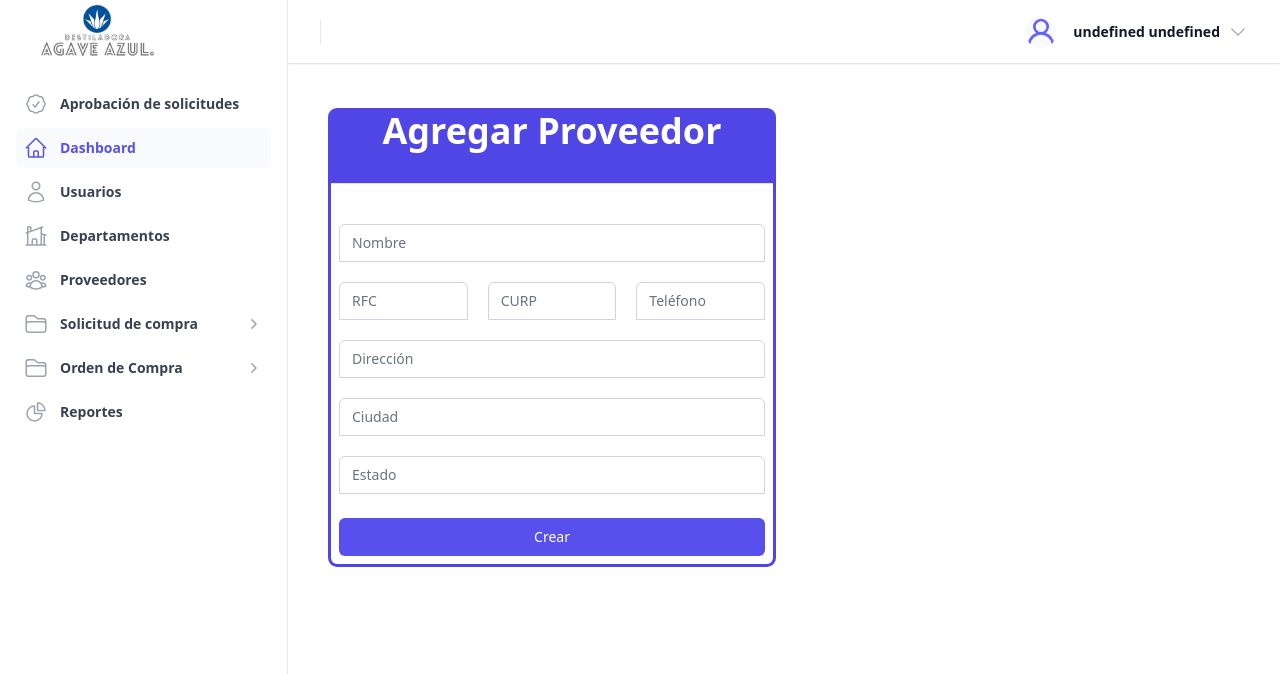
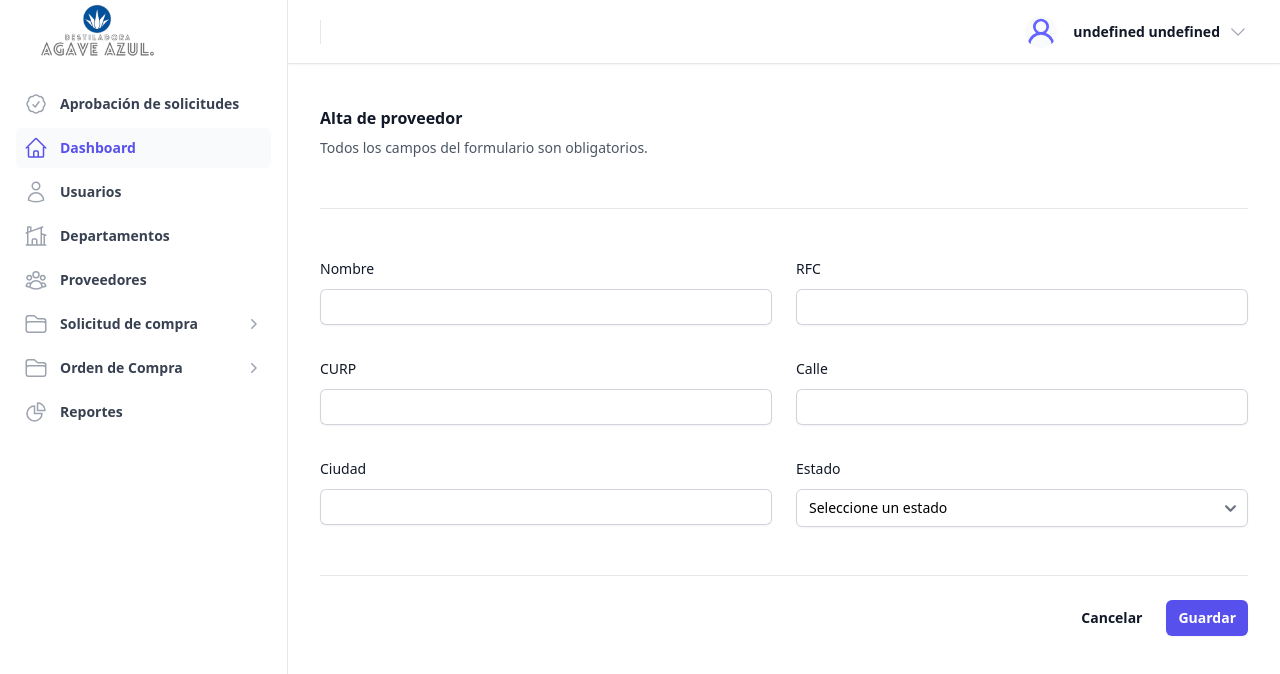
Before and after one commit to DaniDeveloper11/azulERP-Front, a Vue app: page /addproveedors in a window 1280 px wide. Shown: the top 674 px of the page. Built offline with nearby package versions, Linux system fonts and the light colour scheme; sample sign-in values are in the browser's storage.

Commit message:
Agregamos el menu y el formulario

```diff
--- a/src/App.vue
+++ b/src/App.vue
@@ -234,7 +234,7 @@ const logout = () => {
 }
 
 const navigation = [
-  { name: 'Aprobación de solicitudes', to: '/aprobeRequest', icon: CheckBadgeIcon, current: false },
+  { name: 'Aprobación de solicitudes', to: '/approveRequest', icon: CheckBadgeIcon, current: false },
   { name: 'Dashboard', to: '/', icon: HomeIcon, current: true },
   { name: 'Usuarios', to: '/users', icon: UserIcon, current: false, },
   { name: 'Departamentos', to: '/departments', icon: HomeModernIcon, current: false, },
--- a/src/views/Proveedors/AddProveedors.vue
+++ b/src/views/Proveedors/AddProveedors.vue
@@ -1,58 +1,68 @@
 <template>
-  <div class="w-full items-center justify-center bg-gray-150 py-1 px-4 sm:px-2 lg:px-2">
-    <div class="max-w-md w-full space-y-8" style="border: 3px solid #4f46e5; border-radius: 2%;">
-      <div>
-        <h2 class="pb-8 text-center text-4xl font-extrabold text-gray-1000" style="background-color: #4f46e5; color: white">
-          Agregar Proveedor
-        </h2>
-        <hr>
+  <form>
+    <div class="space-y-12">
+      <div class="border-b border-gray-900/10 pb-12">
+        <h2 class="text-base font-semibold leading-7 text-gray-900">Alta de proveedor</h2>
+        <p class="mt-1 text-sm leading-6 text-gray-600">Todos los campos del formulario son obligatorios.</p>
       </div>
-      <form @submit.prevent="submitForm" class="p-2 space-y-6">
-        <div class="grid grid-cols-12 gap-5">
-          <div class="col-span-12">
-            <label for="name" class="sr-only">Nombre</label>
-            <input v-model="name" id="name" name="name" type="text" required
-                   class="appearance-none rounded-none relative block w-full px-3 py-2 border border-gray-300 placeholder-gray-500 text-gray-900 rounded-t-md focus:outline-none focus:ring-indigo-500 focus:border-indigo-500 focus:z-10 sm:text-sm" placeholder="Nombre" />
+
+      <div class="border-b border-gray-900/10 pb-12">
+        <div class="mt-10 grid grid-cols-1 gap-x-6 gap-y-8 sm:grid-cols-6">
+
+          <div class="sm:col-span-3">
+            <label for="name" class="block text-sm font-medium leading-6 text-gray-900">Nombre</label>
+            <div class="mt-2">
+              <input v-model="name" id="name" name="name" type="text" autocomplete="name" class="block w-full rounded-md border-0 py-1.5 text-gray-900 shadow-sm ring-1 ring-inset ring-gray-300 placeholder:text-gray-400 focus:ring-2 focus:ring-inset focus:ring-indigo-600 sm:text-sm sm:leading-6">
+            </div>
           </div>
-          <div class="col-span-4">
-            <label for="rfc" class="sr-only">RFC</label>
-            <input v-model="rfc" id="rfc" name="rfc" type="text"
-                   class="appearance-none rounded-none relative block w-full px-3 py-2 border border-gray-300 placeholder-gray-500 text-gray-900 rounded-t-md focus:outline-none focus:ring-indigo-500 focus:border-indigo-500 focus:z-10 sm:text-sm" placeholder="RFC" />
+
+          <div class="sm:col-span-3">
+            <label for="rfc" class="block text-sm font-medium leading-6 text-gray-900">RFC</label>
+            <div class="mt-2">
+              <input v-model="rfc" id="rfc" name="rfc" type="text" autocomplete="rfc" class="block w-full rounded-md border-0 py-1.5 text-gray-900 shadow-sm ring-1 ring-inset ring-gray-300 placeholder:text-gray-400 focus:ring-2 focus:ring-inset focus:ring-indigo-600 sm:text-sm sm:leading-6">
+            </div>
           </div>
-          <div class="col-span-4">
-            <label for="curp" class="sr-only">CURP</label>
-            <input v-model="curp" id="curp" name="curp" type="text"
-                   class="appearance-none rounded-none relative block w-full px-3 py-2 border border-gray-300 placeholder-gray-500 text-gray-900 rounded-t-md focus:outline-none focus:ring-indigo-500 focus:border-indigo-500 focus:z-10 sm:text-sm" placeholder="CURP" />
+
+          <div class="sm:col-span-3">
+            <label for="curp" class="block text-sm font-medium leading-6 text-gray-900">CURP</label>
+            <div class="mt-2">
+              <input v-model="curp" id="curp" name="curp" type="text" autocomplete="curp" class="block w-full rounded-md border-0 py-1.5 text-gray-900 shadow-sm ring-1 ring-inset ring-gray-300 placeholder:text-gray-400 focus:ring-2 focus:ring-inset focus:ring-indigo-600 sm:text-sm sm:leading-6">
+            </div>
           </div>
-          <div class="col-span-4">
-            <label for="phone" class="sr-only">Teléfono</label>
-            <input v-model="phone" id="phone" name="phone" type="phone"
-                   class="appearance-none rounded-none relative block w-full px-3 py-2 border border-gray-300 placeholder-gray-500 text-gray-900 rounded-t-md focus:outline-none focus:ring-indigo-500 focus:border-indigo-500 focus:z-10 sm:text-sm" placeholder="Teléfono" />
+
+          <div class="sm:col-span-3">
+            <label for="address" class="block text-sm font-medium leading-6 text-gray-900">Calle</label>
+            <div class="mt-2">
+              <input v-model="address" id="address" name="address" type="text" autocomplete="address" class="block w-full rounded-md border-0 py-1.5 text-gray-900 shadow-sm ring-1 ring-inset ring-gray-300 placeholder:text-gray-400 focus:ring-2 focus:ring-inset focus:ring-indigo-600 sm:text-sm sm:leading-6">
+            </div>
           </div>
-          <div class="col-span-12">
-            <label for="address" class="sr-only">Dirección</label>
-            <input v-model="address" id="address" name="address" type="text"
-                   class="appearance-none rounded-none relative block w-full px-3 py-2 border border-gray-300 placeholder-gray-500 text-gray-900 rounded-t-md focus:outline-none focus:ring-indigo-500 focus:border-indigo-500 focus:z-10 sm:text-sm" placeholder="Dirección" />
+
+          <div class="sm:col-span-3">
+            <label for="city" class="block text-sm font-medium leading-6 text-gray-900">Ciudad</label>
+            <div class="mt-2">
+              <input v-model="city" id="city" name="city" type="text" autocomplete="city" class="block w-full rounded-md border-0 py-1.5 text-gray-900 shadow-sm ring-1 ring-inset ring-gray-300 placeholder:text-gray-400 focus:ring-2 focus:ring-inset focus:ring-indigo-600 sm:text-sm sm:leading-6">
+            </div>
           </div>
-          <div class="col-span-12">
-            <label for="city" class="sr-only">Ciudad</label>
-            <input v-model="city" id="city" name="city" type="text"
-                   class="appearance-none rounded-none relative block w-full px-3 py-2 border border-gray-300 placeholder-gray-500 text-gray-900 rounded-t-md focus:outline-none focus:ring-indigo-500 focus:border-indigo-500 focus:z-10 sm:text-sm" placeholder="Ciudad" />
-          </div>
-          <div class="col-span-12">
-            <label for="state" class="sr-only">Estado</label>
-            <input v-model="state" id="state" name="state" type="text"
-                   class="appearance-none rounded-none relative block w-full px-3 py-2 border border-gray-300 placeholder-gray-500 text-gray-900 rounded-t-md focus:outline-none focus:ring-indigo-500 focus:border-indigo-500 focus:z-10 sm:text-sm" placeholder="Estado" />
+
+          <div class="sm:col-span-3">
+            <label for="region" class="block text-sm font-medium leading-6 text-gray-900">Estado</label>
+            <div class="mt-2">
+              <select v-model="state" class="block w-full mt-1 rounded-md border-gray-300 shadow-sm focus:border-indigo-500 focus:ring-indigo-500 sm:text-sm">
+                <option value="" disabled selected>Seleccione un estado</option>
+                <option v-for="estado in estados" :key="estado.abreviatura" :value="estado.abreviatura">
+                  {{ estado.nombre }}
+                </option>
+              </select>
+            </div>
           </div>
         </div>
-        <div>
-          <button type="submit" class="w-full flex justify-center py-2 px-4 border border-transparent text-sm font-medium rounded-md text-white bg-indigo-600 hover:bg-indigo-700 focus:outline-none focus:ring-2 focus:ring-offset-2 focus:ring-indigo-500">
-            Crear
-          </button>
-        </div>
-      </form>
+      </div>
     </div>
-  </div>
+    <div class="mt-6 flex items-center justify-end gap-x-6">
+      <button @click="reset" type="button" class="text-sm font-semibold leading-6 text-gray-900">Cancelar</button>
+      <button @click="submitForm" type="submit" class="rounded-md bg-indigo-600 px-3 py-2 text-sm font-semibold text-white shadow-sm hover:bg-indigo-500 focus-visible:outline focus-visible:outline-2 focus-visible:outline-offset-2 focus-visible:outline-indigo-600">Guardar</button>
+    </div>
+  </form>
 </template>
 
 <script setup>
@@ -68,10 +78,43 @@ const phone = ref('');
 const address = ref('');
 const city = ref('');
 const state = ref('');
+const estados = ref([
+  { nombre: "Aguascalientes", abreviatura: "AGS" },
+  { nombre: "Baja California", abreviatura: "BC" },
+  { nombre: "Baja California Sur", abreviatura: "BCS" },
+  { nombre: "Campeche", abreviatura: "CAMP" },
+  { nombre: "Chiapas", abreviatura: "CHIS" },
+  { nombre: "Chihuahua", abreviatura: "CHIH" },
+  { nombre: "Ciudad de México", abreviatura: "CDMX" },
+  { nombre: "Coahuila", abreviatura: "COAH" },
+  { nombre: "Colima", abreviatura: "COL" },
+  { nombre: "Durango", abreviatura: "DGO" },
+  { nombre: "Estado de México", abreviatura: "MEX" },
+  { nombre: "Guanajuato", abreviatura: "GTO" },
+  { nombre: "Guerrero", abreviatura: "GRO" },
+  { nombre: "Hidalgo", abreviatura: "HGO" },
+  { nombre: "Jalisco", abreviatura: "JAL" },
+  { nombre: "Michoacán", abreviatura: "MICH" },
+  { nombre: "Morelos", abreviatura: "MOR" },
+  { nombre: "Nayarit", abreviatura: "NAY" },
+  { nombre: "Nuevo León", abreviatura: "NL" },
+  { nombre: "Oaxaca", abreviatura: "OAX" },
+  { nombre: "Puebla", abreviatura: "PUE" },
+  { nombre: "Querétaro", abreviatura: "QRO" },
+  { nombre: "Quintana Roo", abreviatura: "QROO" },
+  { nombre: "San Luis Potosí", abreviatura: "SLP" },
+  { nombre: "Sinaloa", abreviatura: "SIN" },
+  { nombre: "Sonora", abreviatura: "SON" },
+  { nombre: "Tabasco", abreviatura: "TAB" },
+  { nombre: "Tamaulipas", abreviatura: "TAMPS" },
+  { nombre: "Tlaxcala", abreviatura: "TLAX" },
+  { nombre: "Veracruz", abreviatura: "VER" },
+  { nombre: "Yucatán", abreviatura: "YUC" },
+  { nombre: "Zacatecas", abreviatura: "ZAC" }
+]);
 
 const submitForm = async () => {
   const token = localStorage.getItem('token');
-  const authStore = useAuthStore();
 
   const formData = {
     name: name.value,
@@ -112,6 +155,17 @@ const submitForm = async () => {
     });
   }
 };
+
+const reset = () => {
+  name.value = '';
+  rfc.value = '';
+  curp.value = '';
+  phone.value = '';
+  address.value = '';
+  city.value = '';
+  state.value = '';
+}
+
 </script>
 
 <style scoped>
```
